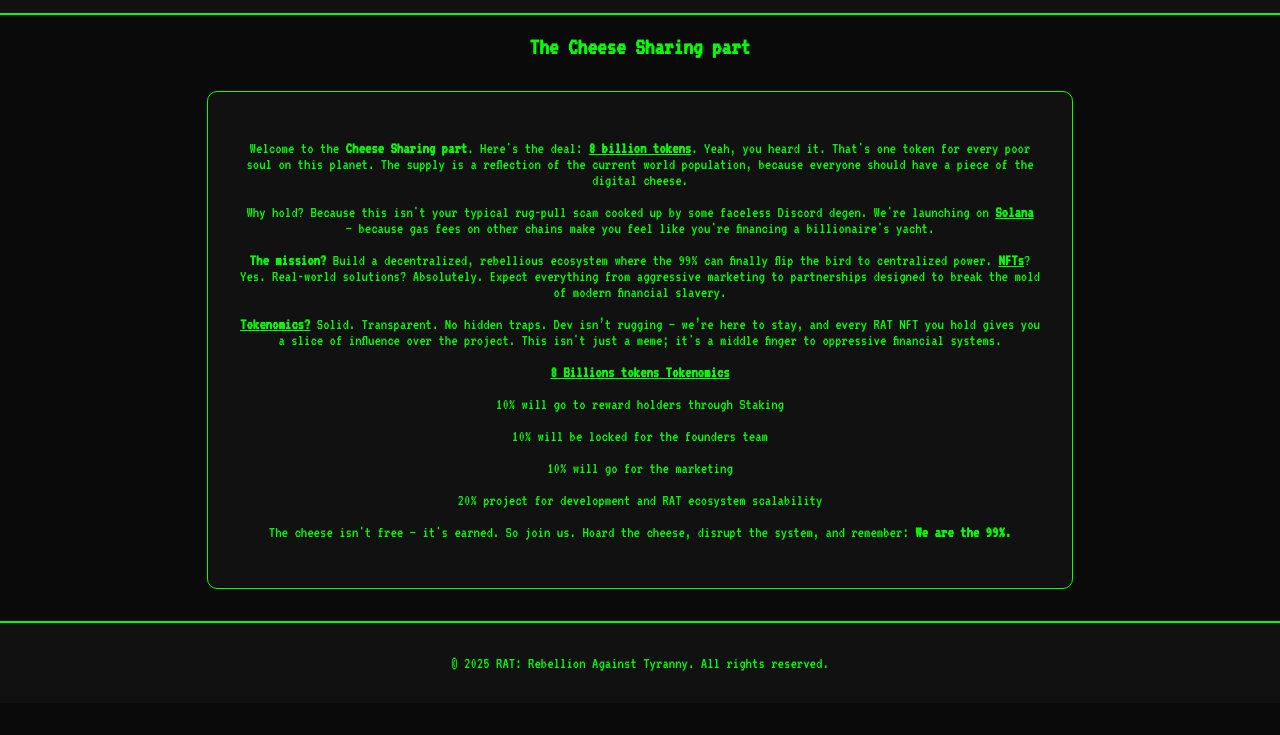
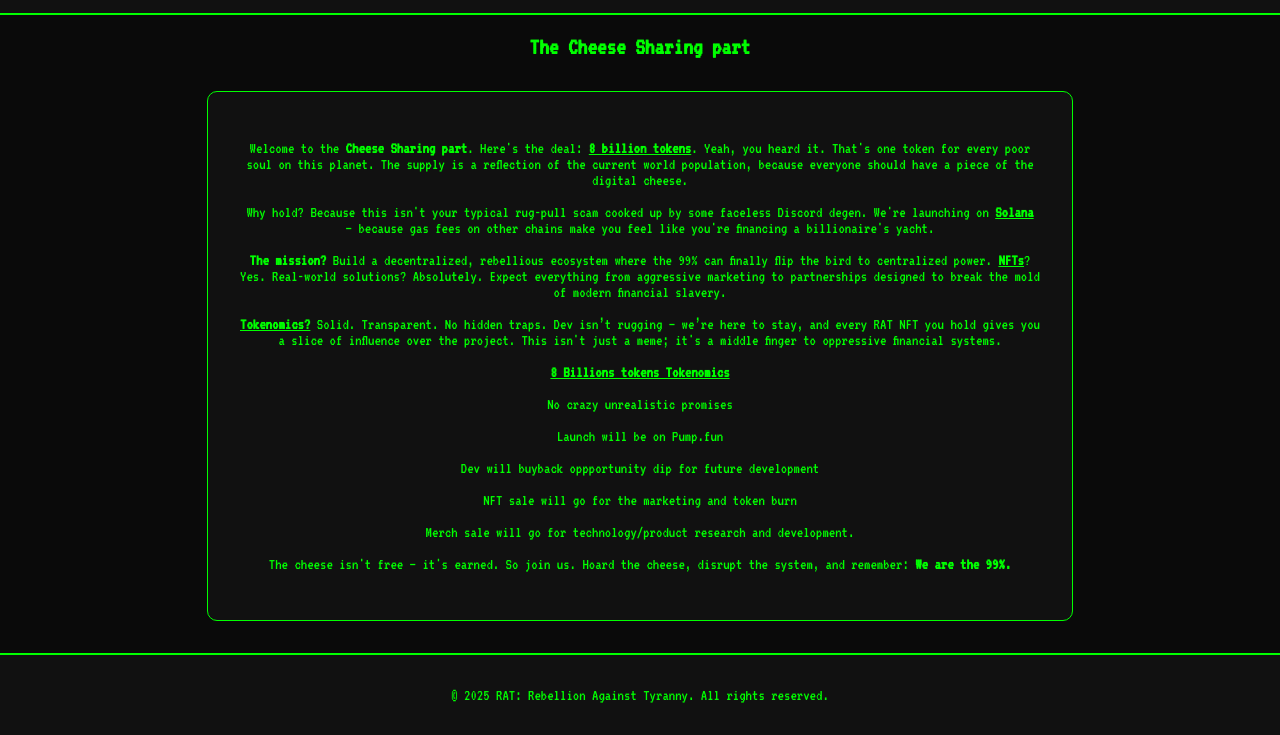
Before and after one commit to Darkz3D/R-Drive, a plain HTML site: page cheese-sharing.html in a window 1280 px wide. Shown: the part 72-807 px from the top of the page. Drawn offline with Linux system fonts and the light colour scheme.

Commit message:
Add files via upload

```diff
--- a/cheese-sharing.html
+++ b/cheese-sharing.html
@@ -111,12 +111,13 @@
             </p>
             <p> <span class="highlight">8 Billions tokens Tokenomics</span>
             </p>
-            <p> 10% will go to reward holders through Staking
-            </p>10% will be locked for the founders team
+            <p> No crazy unrealistic promises</p>
+            <p>Launch will be on Pump.fun</p>
+            </p>Dev will buyback oppportunity dip for future development
 
-            <p>10% will go for the marketing</p>
+            <p>NFT sale will go for the marketing and token burn</p>
             </p>
-            20% project for development and RAT ecosystem scalability<p>
+            Merch sale will go for technology/product research and development. <p>
             </p>
 
             </p>
```
